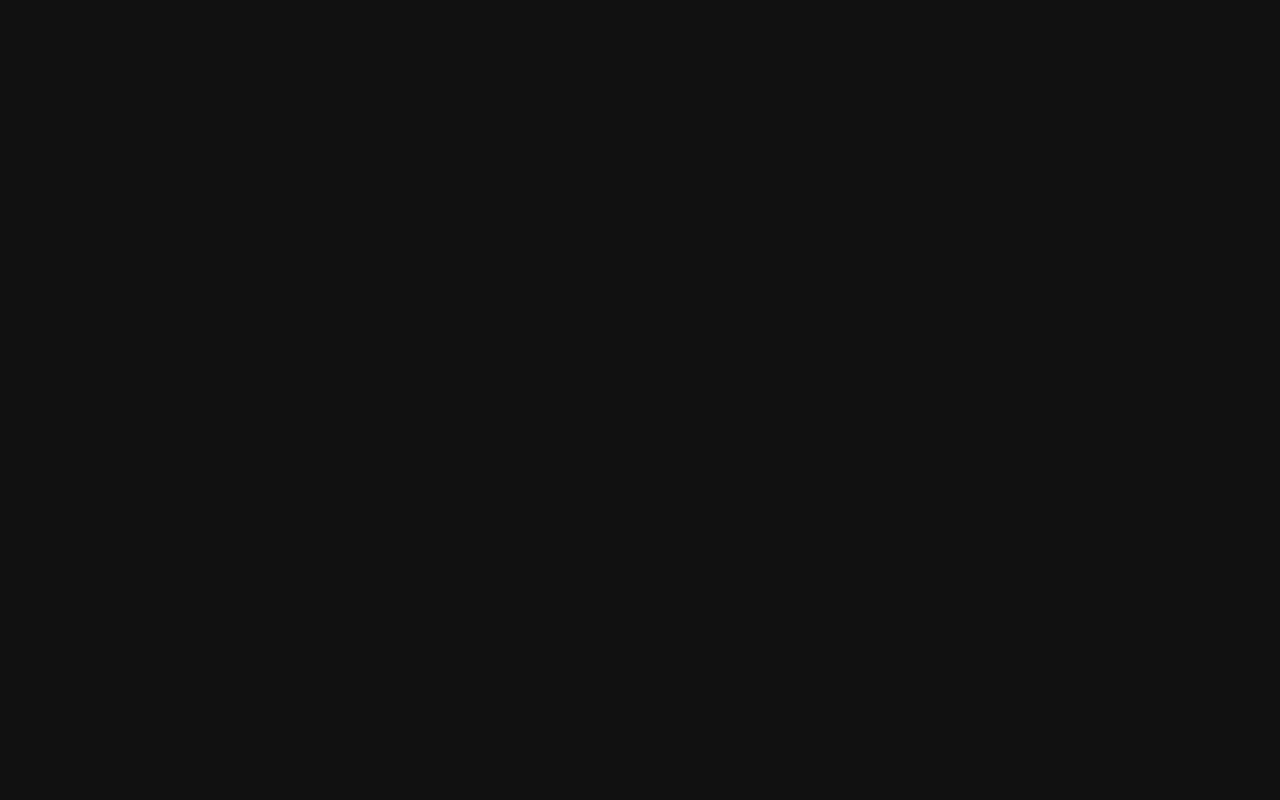
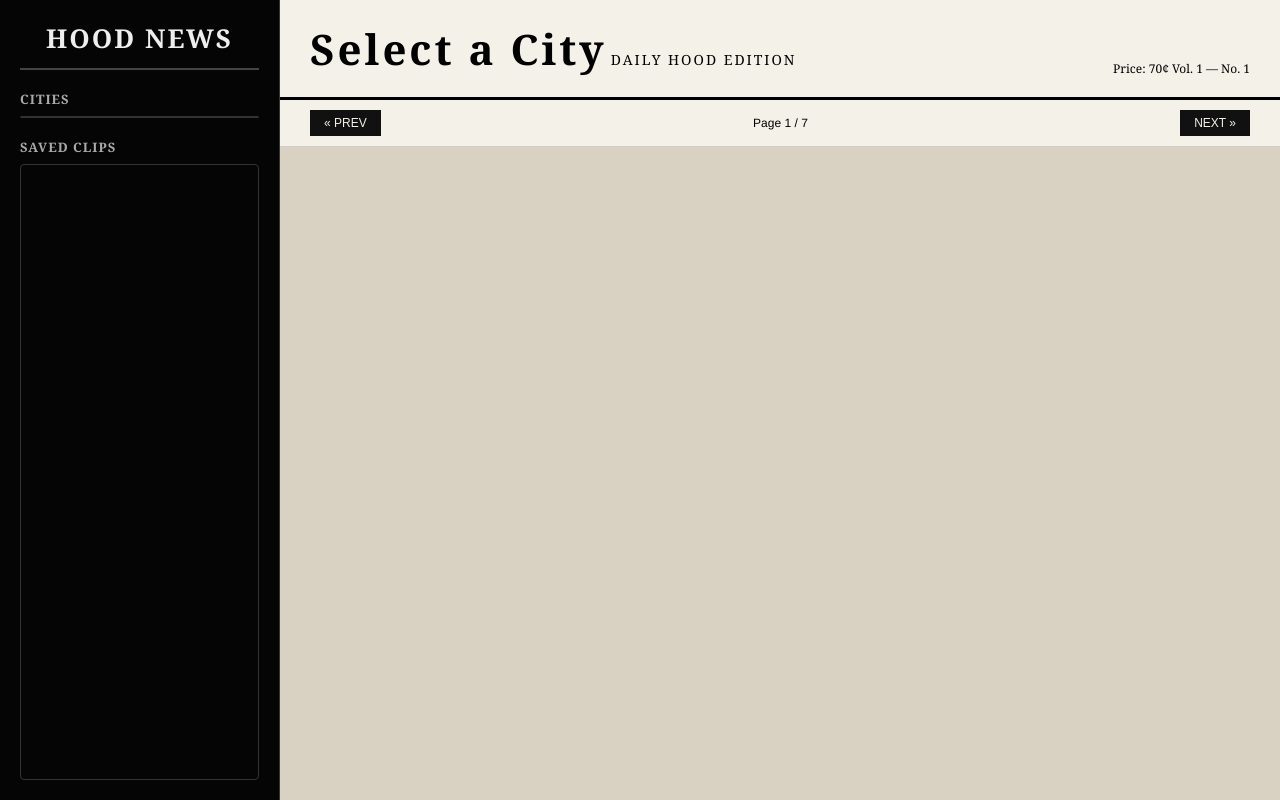
Before and after one commit to boardwalkclay1/my-hood-news, a plain HTML site: page public/index.html in a window 1280 px wide. Drawn offline with Linux system fonts and the light colour scheme.

Commit message:
Update index.html

```diff
--- a/public/index.html
+++ b/public/index.html
@@ -1,27 +1,72 @@
+<!DOCTYPE html>
+<html lang="en">
 <head>
   <meta charset="UTF-8" />
   <title>Hood News — Digital Edition</title>
 
-  <!-- FAVICON -->
   <link rel="icon" type="image/png" href="assets/favicon.png" />
   <link rel="apple-touch-icon" href="assets/favicon.png" />
 
-  <!-- SOCIAL PREVIEW (OpenGraph) -->
   <meta property="og:title" content="Hood News — Digital Edition" />
-  <meta property="og:description" content="Your city's real-time digital newspaper. Local stories, crime, jobs, events, and more — all in one place." />
+  <meta property="og:description" content="Your city's real-time digital newspaper. Local stories, crime, jobs, events, and more." />
   <meta property="og:image" content="assets/social-preview.png" />
   <meta property="og:type" content="website" />
   <meta property="og:url" content="https://yourdomain.com" />
 
-  <!-- TWITTER CARD -->
   <meta name="twitter:card" content="summary_large_image" />
   <meta name="twitter:title" content="Hood News — Digital Edition" />
-  <meta name="twitter:description" content="Your city's real-time digital newspaper. Local stories, crime, jobs, events, and more — all in one place." />
+  <meta name="twitter:description" content="Your city's real-time digital newspaper. Local stories, crime, jobs, events, and more." />
   <meta name="twitter:image" content="assets/social-preview.png" />
 
-  <!-- MOBILE -->
   <meta name="viewport" content="width=device-width, initial-scale=1.0" />
 
-  <!-- CSS -->
   <link rel="stylesheet" href="css/style.css" />
 </head>
+<body>
+  <div id="app">
+    <!-- LEFT: CITY + SAVED -->
+    <aside class="sidebar">
+      <div class="logo">HOOD NEWS</div>
+
+      <div class="panel">
+        <h3>Cities</h3>
+        <ul id="city-list" class="list"></ul>
+      </div>
+
+      <div class="panel saved-panel">
+        <h3>Saved Clips</h3>
+        <ul id="saved-list" class="saved-list"></ul>
+      </div>
+    </aside>
+
+    <!-- RIGHT: NEWSPAPER -->
+    <main class="paper-shell">
+      <header class="paper-header">
+        <div class="paper-title">
+          <span id="paper-city">Select a City</span>
+          <span class="paper-subtitle">Daily Hood Edition</span>
+        </div>
+        <div class="paper-meta">
+          <span id="paper-date"></span>
+          <span>Price: 70¢</span>
+          <span>Vol. 1 — No. 1</span>
+        </div>
+      </header>
+
+      <div class="page-controls">
+        <button id="prev-page" class="page-btn">&laquo; Prev</button>
+        <div class="page-indicator">
+          Page <span id="page-current">1</span> / <span id="page-total">7</span>
+        </div>
+        <button id="next-page" class="page-btn">Next &raquo;</button>
+      </div>
+
+      <section class="paper-view">
+        <div id="page-stack"></div>
+      </section>
+    </main>
+  </div>
+
+  <script src="js/index.js"></script>
+</body>
+</html>
```
